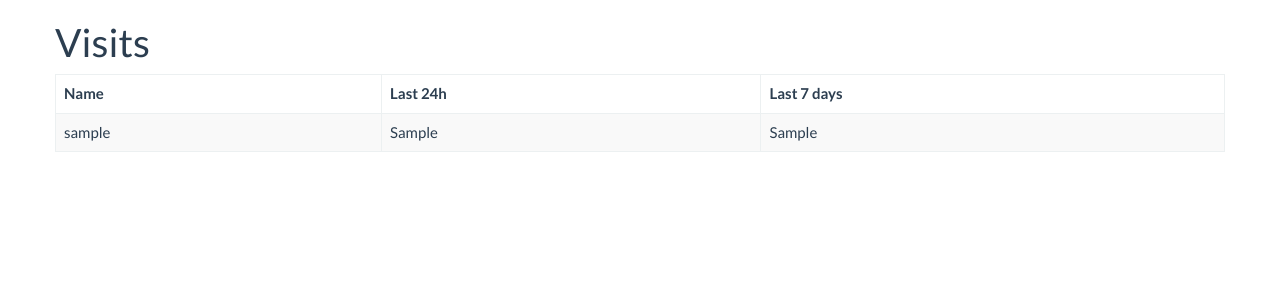
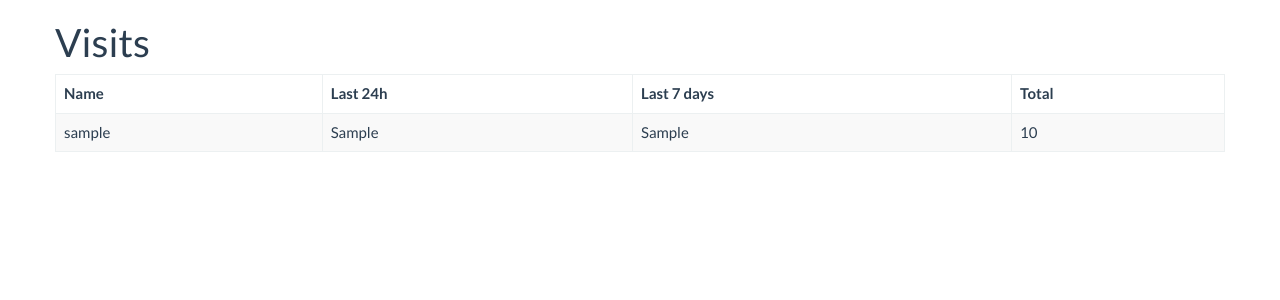
Before and after one commit to MiguelMoutela/wishlist-app, a Django app: template web/templates/visits.html in a window 1280 px wide. Shown: the part 60-360 px from the top of the page. Run offline with Django 3.2, Linux system fonts and the light colour scheme; the template is opened without the code that fills it: most values are stand-ins (such as "Sample title", 1, 10 or a date in 2020).

Commit message:
Add total visits

```diff
--- a/web/templates/visits.html
+++ b/web/templates/visits.html
@@ -11,6 +11,7 @@
       <th>Name</th>
       <th>Last 24h</th>
       <th>Last 7 days</th>
+      <th>Total</th>
     </thead>
 
     <tbody>
@@ -20,6 +21,7 @@
           <td>{{ visit.user.username }}</td>
           <td>{{ visit.last_day }}</td>
           <td>{{ visit.last_week }}</td>
+          <td>{{ visit.total }}</td>
         </tr>
       {% endfor %}
 
--- a/web/views.py
+++ b/web/views.py
@@ -353,11 +353,13 @@ def visits(request):
                                           created__gt=week_ago).count()
         last_day = user.visit_set.filter(created__lt=now,
                                          created__gt=day_ago).count()
+        total = user.visit_set.all().count()
 
         visits.append({
             'user': user,
             'last_week': last_week,
-            'last_day': last_day
+            'last_day': last_day,
+            'total': total
         })
 
     data = {
```
